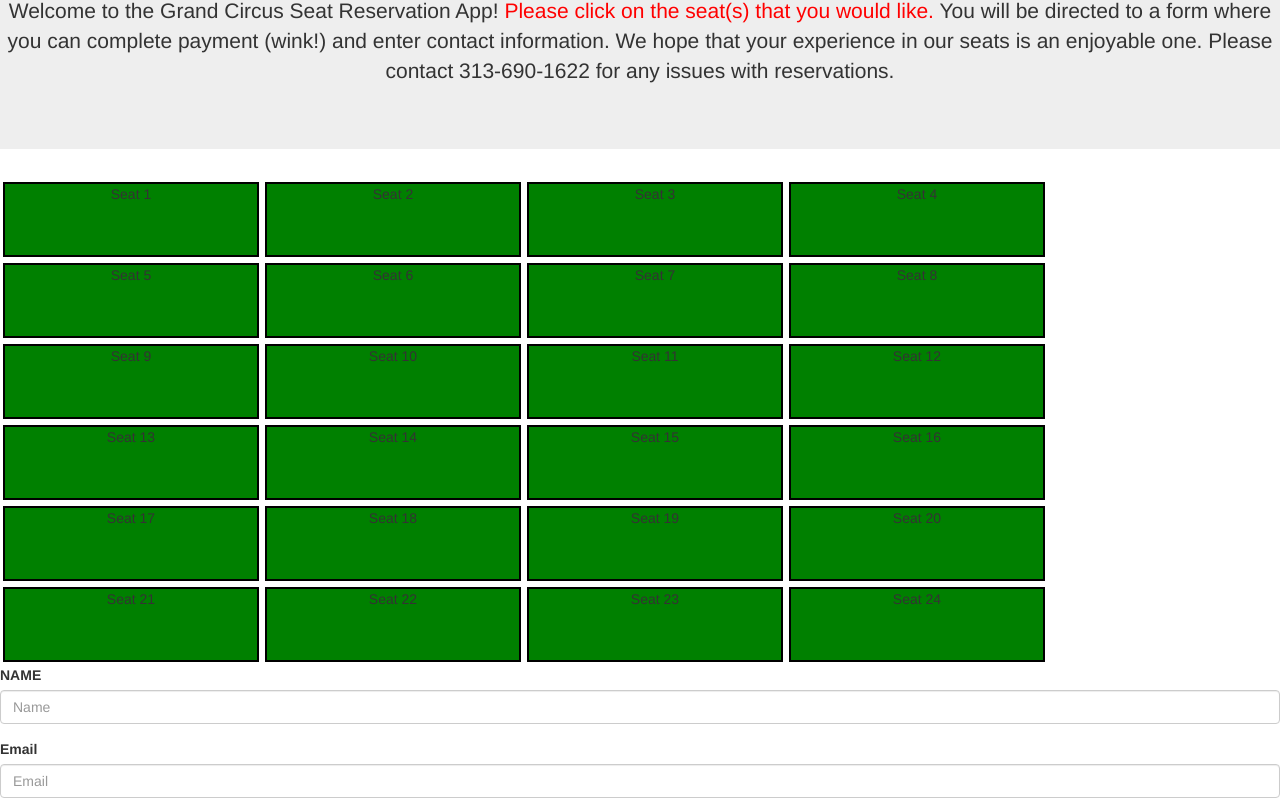
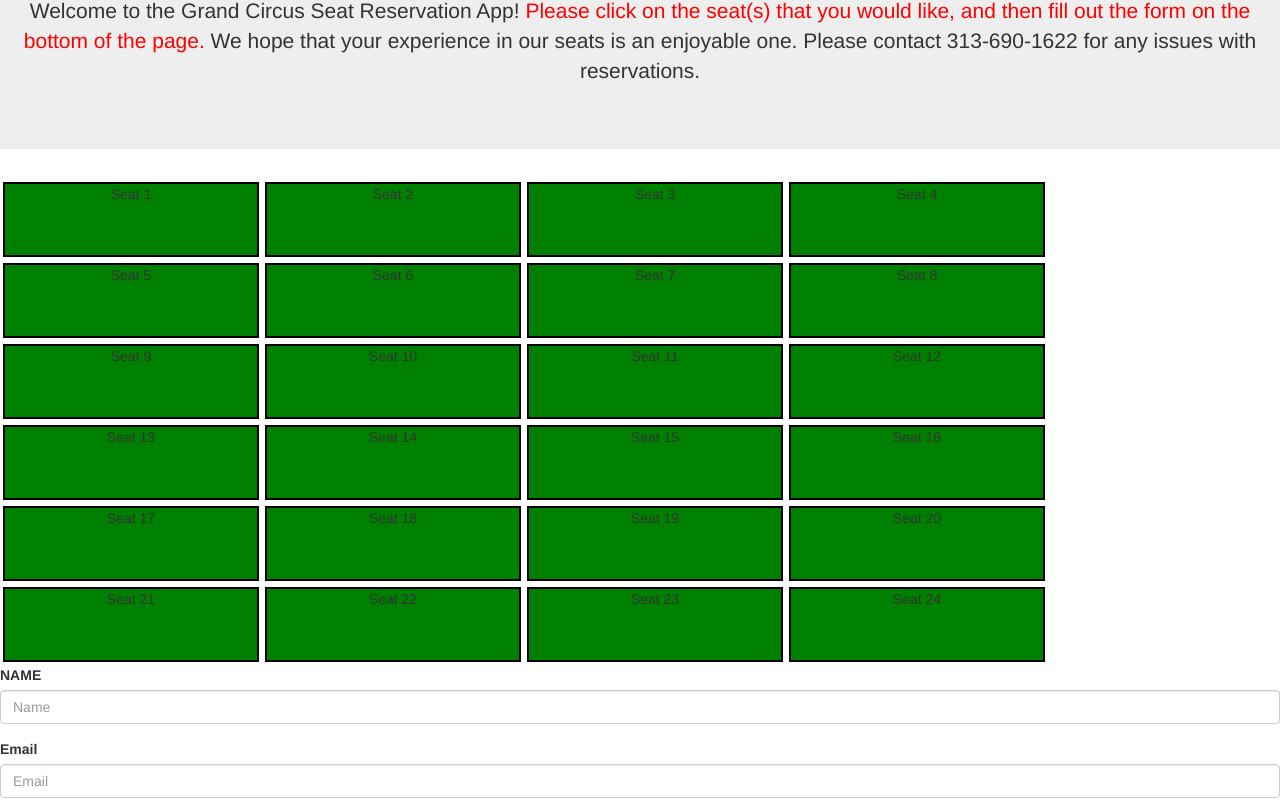
Before and after one commit to wcharaf/lab8-SeatApp, a plain HTML site: page index.html in a window 1280 px wide. Shown: the part 151-958 px from the top of the page. Drawn offline with nearby package versions, Linux system fonts and the light colour scheme.

Commit message:
changed some of the instructions

```diff
--- a/index.html
+++ b/index.html
@@ -9,7 +9,7 @@
 <body>
   <div class="jumbotron">
   <h1>SEAT RESERVATION APP</h1>
-  <p>Welcome to the Grand Circus Seat Reservation App! <span id="important">Please click on the seat(s) that you would like.</span>  You will be directed to a form where you can complete payment (wink!) and enter contact information.  We hope that your experience in our seats is an enjoyable one.  Please contact 313-690-1622 for any issues with reservations.</p>
+  <p>Welcome to the Grand Circus Seat Reservation App! <span id="important">Please click on the seat(s) that you would like, and then fill out the form on the bottom of the page.</span>   We hope that your experience in our seats is an enjoyable one.  Please contact 313-690-1622 for any issues with reservations.</p>
   </div>
 
   <div class="row">
```
